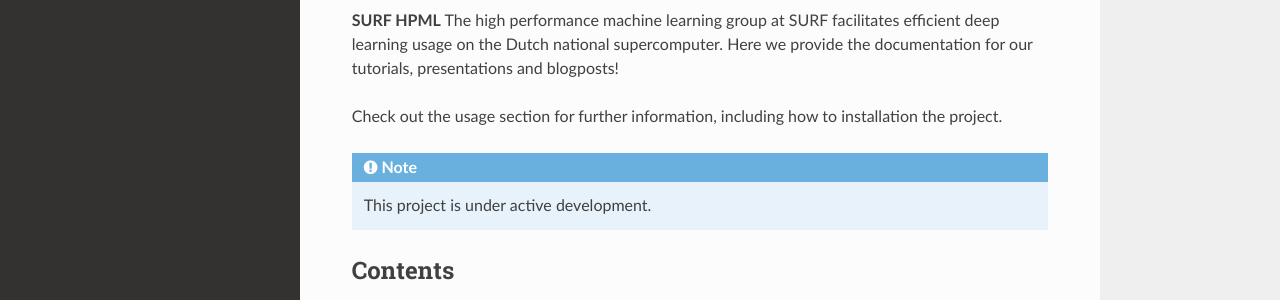
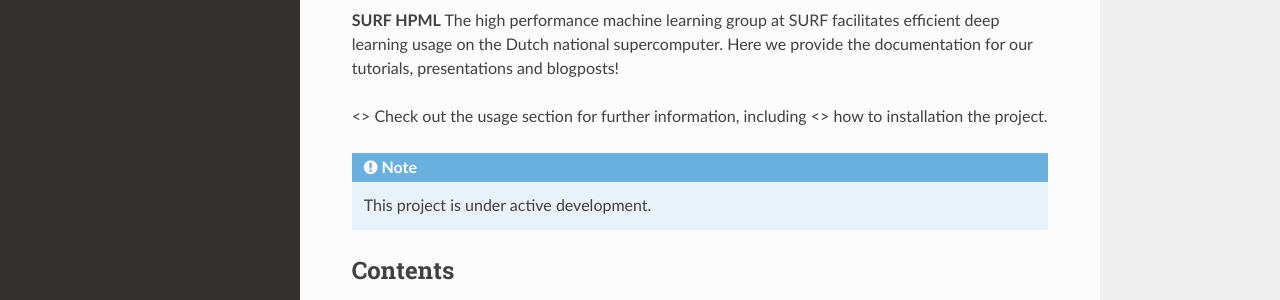
Before and after one commit to Cryptheon/hpml-surf, a Sphinx documentation site: the page built from docs/source/index.rst, in a window 1280 px wide. Shown: the part 188-488 px from the top of the page. Built offline with Sphinx 7.4.7 and the Read the Docs theme 2.0.0, drawn with Linux system fonts in a browser that asks for light colours.

```diff
--- a/docs/source/index.rst
+++ b/docs/source/index.rst
@@ -5,8 +5,8 @@ Welcome to the high performance machine learning documentation!
 deep learning usage on the Dutch national supercomputer. Here we provide the documentation for our tutorials, presentations and blogposts!
 
 
-Check out the :doc:`usage` section for further information, including
-how to :ref:`installation` the project.
+<> Check out the :doc:`usage` section for further information, including
+<> how to :ref:`installation` the project.
 
 .. note::
 
```
